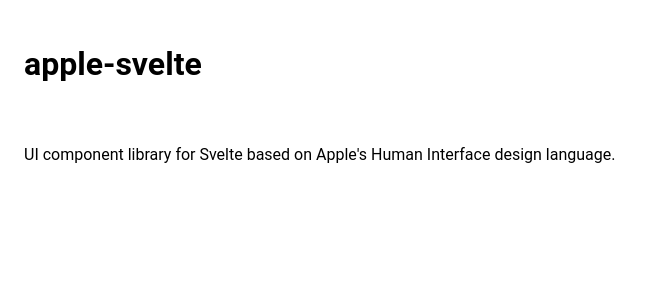
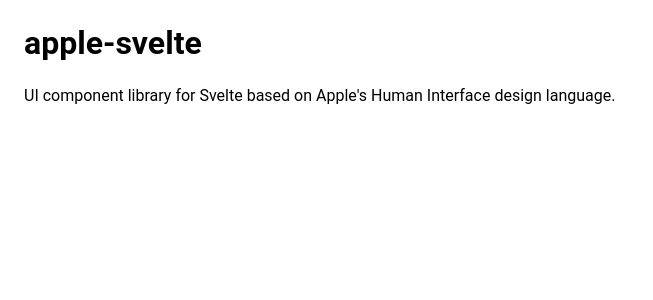
Before and after one commit to Carza-104/apple-svelte, a SvelteKit app: page / in a window 1280 px wide. Shown: the top 300 px of the page, without its empty margins (0-653 px from the left). Built offline with nearby package versions, Linux system fonts and the light colour scheme.

Commit message:
Update styles

```diff
--- a/src/routes/+page.svelte
+++ b/src/routes/+page.svelte
@@ -4,6 +4,13 @@
 </main>
 
 <style>
+	* {
+		margin-block-end: 0px;
+		margin-inline-end: 0px;
+		margin-block-start: 0px;
+		margin-inline-start: 0px;
+	}
+
 	main {
 		display: flex;
 		flex-direction: column;
```
